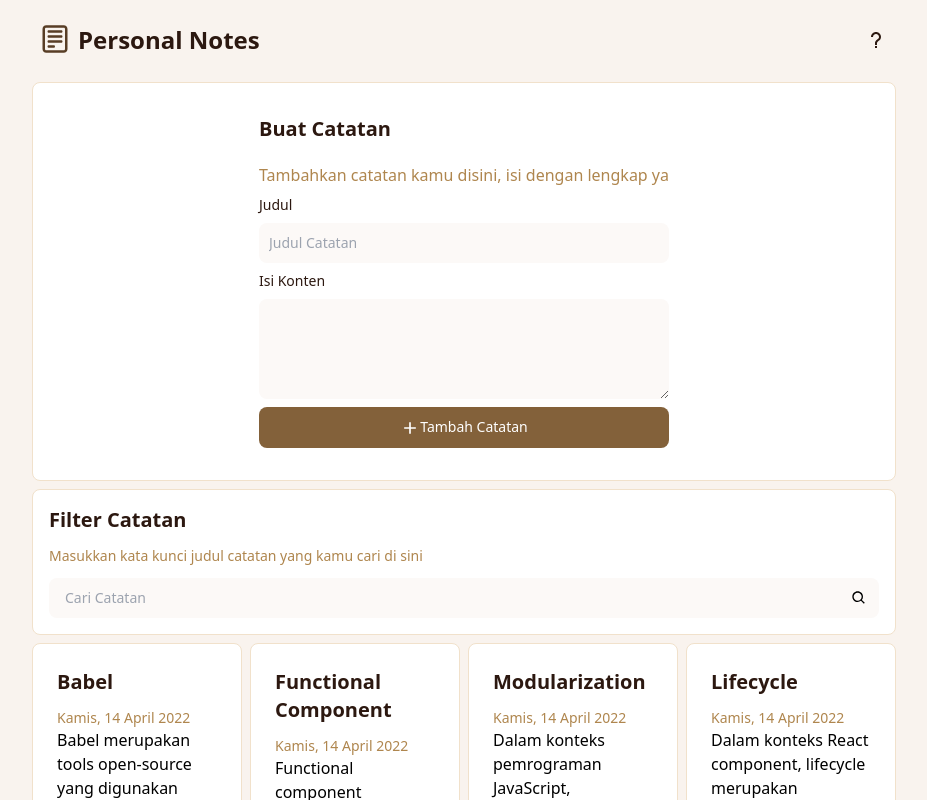
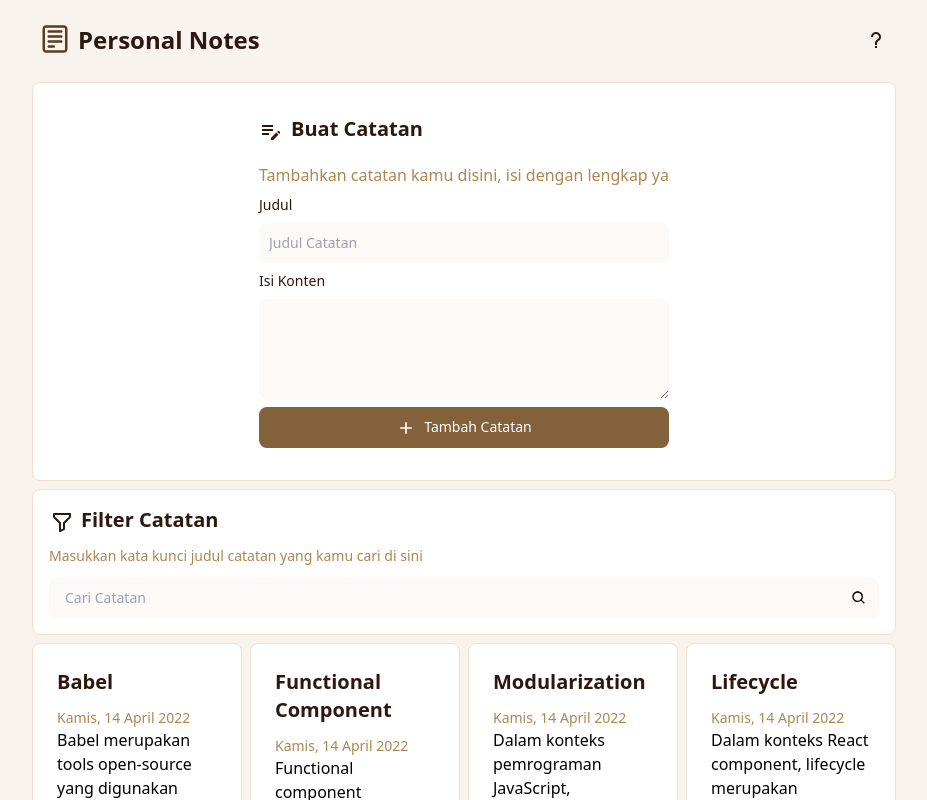
Before and after one commit to muhammadariffaizin/personal-notes, a React (Create React App) app: page / in a window 1280 px wide. Shown: the top 800 px of the page, without its empty margins (176-1103 px from the left). Built offline with nearby package versions, Linux system fonts and the light colour scheme.

Commit message:
feat: update icons with react-icons

```diff
--- a/src/components/NoteInput.js
+++ b/src/components/NoteInput.js
@@ -1,6 +1,7 @@
 import Input from "./Input.js";
 import TextArea from "./TextArea.js";
-import {BiPlus } from "react-icons/bi";
+import { BiPlus } from "react-icons/bi";
+import { MdEditNote } from "react-icons/md";
 
 export default function NoteInput() {
   return (
@@ -9,20 +10,25 @@ export default function NoteInput() {
         <form id="inputNote">
           <div className="flex flex-col justify-between p-8 leading-normal space-y-2">
             <h2 className="mb-3 text-base font-semibold text-corn-900 md:text-xl">
-              <i className="fa fa-file-import"></i>
+              <MdEditNote className="inline text-2xl mr-2" />
               Buat Catatan
             </h2>
             <p className="mb-3 font-normal text-corn-600">
               Tambahkan catatan kamu disini, isi dengan lengkap ya
             </p>
-            <Input id="inputNoteTitle" label="Judul" type="text" placeholder="Judul Catatan" />
+            <Input
+              id="inputNoteTitle"
+              label="Judul"
+              type="text"
+              placeholder="Judul Catatan"
+            />
             <TextArea id="inputNoteContent" label="Isi Konten" />
             <button
               id="noteSubmit"
               type="submit"
               className="w-full text-white bg-corn-700 hover:bg-corn-800 focus:ring-4 focus:outline-none focus:ring-corn-300 font-medium rounded-lg text-sm px-5 py-2.5 text-center"
             >
-              <BiPlus className="inline text-xl"/>
+              <BiPlus className="inline text-xl mr-2" />
               Tambah Catatan
             </button>
           </div>
--- a/src/components/NoteSearch.js
+++ b/src/components/NoteSearch.js
@@ -1,11 +1,11 @@
-import { BiSearch } from "react-icons/bi";
+import { BiFilterAlt, BiSearch } from "react-icons/bi";
 
 export default function NoteSearch() {
   return (
     <section id="search_section" className="container">
       <div className="flex flex-col bg-white rounded-lg border border-corn-200 relative overflow-hidden p-4">
         <h2 className="mb-3 text-base font-semibold text-corn-900 md:text-xl">
-          <i className="fa fa-filter"></i>
+          <BiFilterAlt className="inline text-2xl mr-2"/>
           Filter Catatan
         </h2>
         <p className="text-sm font-normal text-corn-600">
```
